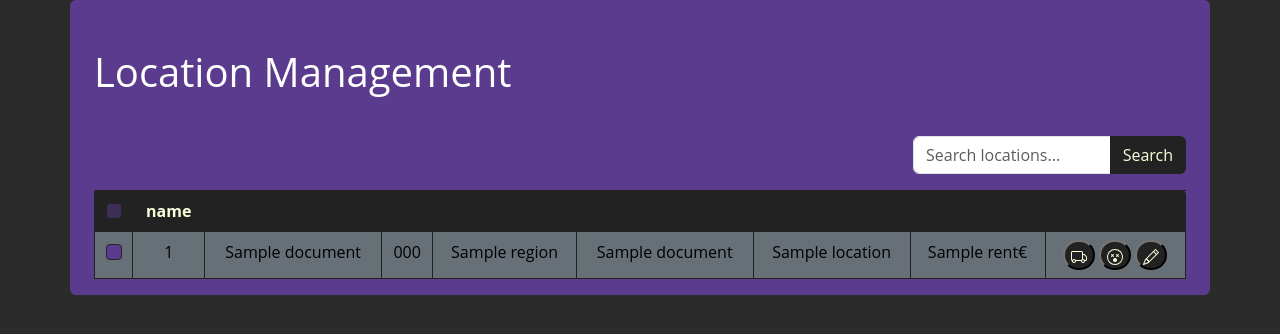
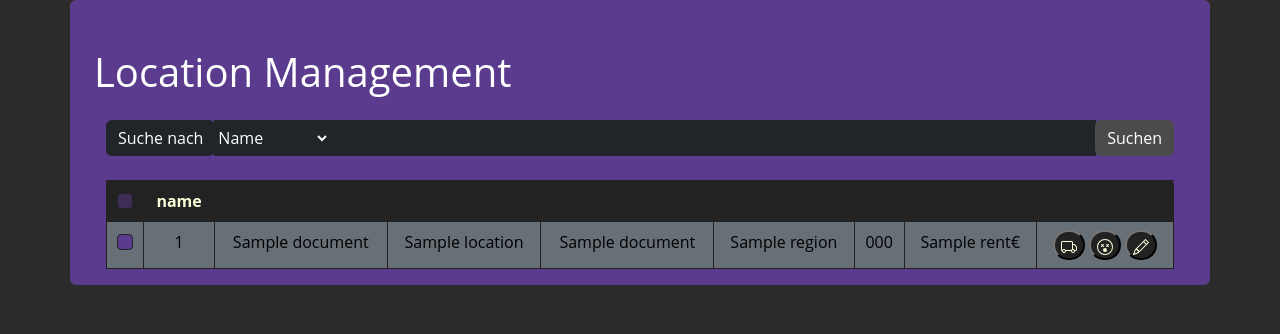
Before and after one commit to MultiKnacker/Projekt-WIN, a Python web app: template flask/templates/location/locationview.html in a window 1280 px wide. Shown: the top 334 px of the page. Run offline with Jinja, Linux system fonts and the light colour scheme; the template is opened without the code that fills it: most values are stand-ins (such as "Sample title", 1, 10 or a date in 2020); some libraries are stand-ins or nearby versions.

Commit message:
added new searchbar && rework of the edit method

```diff
--- a/flask/templates/location/locationview.html
+++ b/flask/templates/location/locationview.html
@@ -5,33 +5,58 @@
 {% endblock %}
 
 {% block body%}
-    <div class="container mt-5">
-        <div>
-            <h1 class="mb-4">Location Management</h1>
-            <div class="pt-3 d-flex flex-row-reverse">
-                <form class="w-25" action="{{ url_for('location.filter_location') }}" method="POST">
-                    <div class="input-group mb-3">
-                        <input type="text" class="form-control" name="search" placeholder="Search locations..." aria-label="Search Locations" aria-describedby="searchButton" value="">
-                        <button type="submit" class="btn primary_background_color white_font" id="searchButton">Search</button>
-                    </div>
-                </form>
+<div class="container mt-5">
+    <h1 class="mb-4">Location Management</h1>
+    <div class="container-fluid">
+        <form class="form-inline mb-4" method="POST" action="{{ url_for('location.filter_location') }}">
+            <div class="input-group w-100">
+                <div class="input-group-prepend">
+                    <label class="input-group-text bg-dark text-white border-0" for="search-category">Suche nach</label>
+                </div>
+                <select class="custom-select bg-dark text-white border-0" id="search-category" name="search-category">
+                    <option value="name">Name</option>
+                    <option value="streetname">Straße</option>
+                    <option value="region">Ort</option>
+                    <option value="location">Standort Typ</option>
+                </select>
+                <input class="form-control bg-dark text-white border-0" type="search" placeholder="Search" aria-label="Search" id="search-input" name="search-input">
+                <div class="input-group-append">
+                    <button class="btn btn-secondary border-0" type="submit">Suchen</button>
+                </div>
             </div>
+        </form>
+
         {% if alert_type is defined and alert_type == "success"%}
             {% if alert_message is defined%}
-            <div class="alert alert-success">{{alert_message}}</div>
+            <div id="alert-1" class="alert alert-success fade show custom-alert">{{alert_message}}</div>
             {% else %}
-            <div class="alert alert-success">Successful!!!</div>
+            <div id="alert-2" class="alert alert-success fade show custom-alert">Successful!!!</div>
             {% endif %}
         {% endif %}
 
         {% if alert_type is defined and alert_type == "warning"%}
             {% if alert_message is defined%}
-            <div class="alert alert-warning">{{alert_message}}</div>
+            <div id="alert-3" class="alert alert-warning fade show custom-alert">{{alert_message}}</div>
             {% else %}
-            <div class="alert alert-warning"> Nix geklappt!!! </div>
+            <div id="alert-4" class="alert alert-warning fade show custom-alert"> Etwas hat nicht geklappt! </div>
             {% endif %}
         {% endif %}
+
+        <script>
+            $(document).ready(function() {
+                $('.alert').each(function(index, element) {
+                    var alertId = $(element).attr('id'); // Get the ID of the current alert
+                    var timeout = (index + 2) * 1000; // Set a delay based on the alert index (adjust as needed)
+
+                    setTimeout(function() {
+                        $('#' + alertId).removeClass('show');
+                    }, timeout);
+                });
+            });
+        </script>
+
         <div class="table-responsive">
+            {% if data is defined and data %}
             <table class="table table-striped table-bordered table-hover">
                 <thead>
                     <tr>
@@ -51,10 +76,10 @@
                         </td>
                         <td>{{ document['_id'] }}</td>
                         <td>{{ document['name'] }}</td>
+                        <td>{{ document['location'] }}</td>
+                        <td>{{ document['streetname'] }}</td>
+                        <td>{{ document['region'] }}</td>
                         <td>{{ document['zipcode'] }}</td>
-                        <td>{{ document['region'] }}</td>
-                        <td>{{ document['streetname'] }}</td>
-                        <td>{{ document['location'] }}</td>
                         <td>{{ document['rent'] }}€</td>
                         <td>
                             <button type="button" data-toggle="tooltip" data-placement="top" title="Fahrzeuge einsehen">
@@ -115,12 +140,13 @@
                             </div>
                         </div>
                     </div>
-                    {% endfor %}
+                {% endfor %}
                 </tbody>
             </table>
+            {% else %}
+            <p>Keine Standorte gefunden.</p>
+            {% endif %}
         </div>
     </div>
 </div>
-
-
 {% endblock %}
```
Also changed, not shown: flask/blueprints/locations.py (+4 -9 lines), flask/static/css/main.css (+32 -8 lines).
